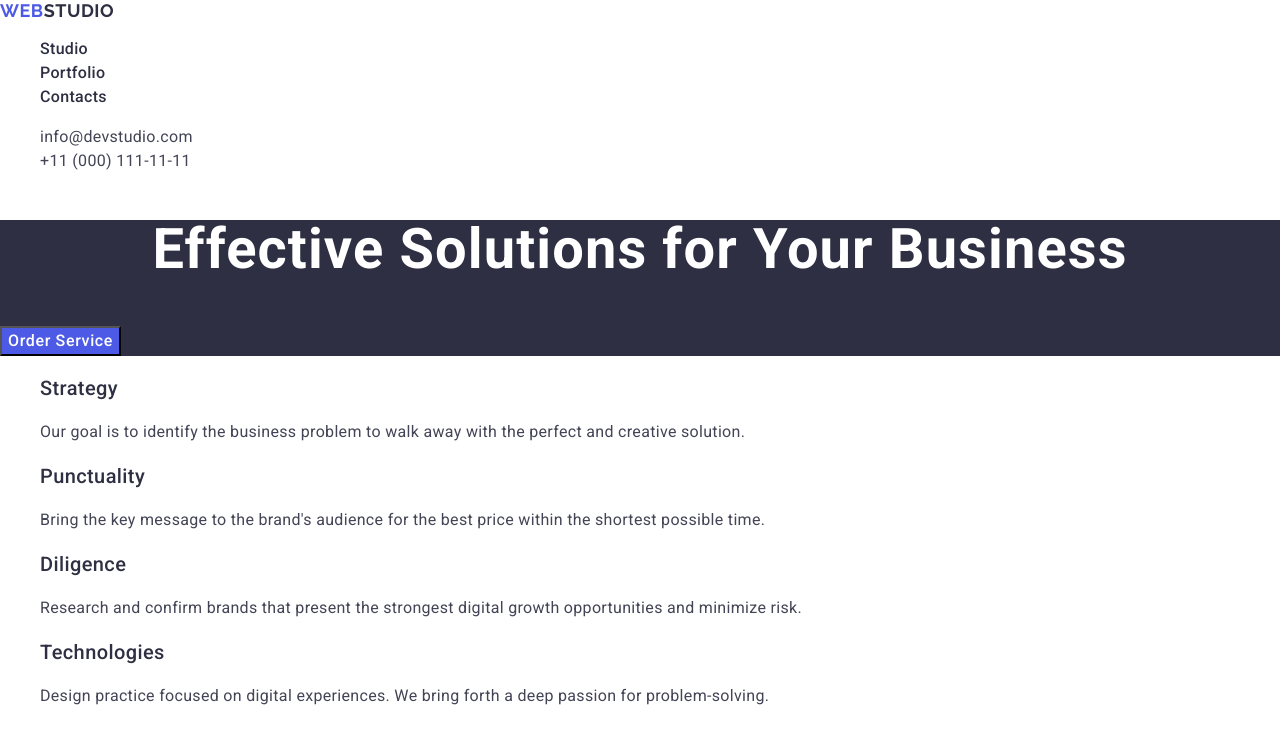
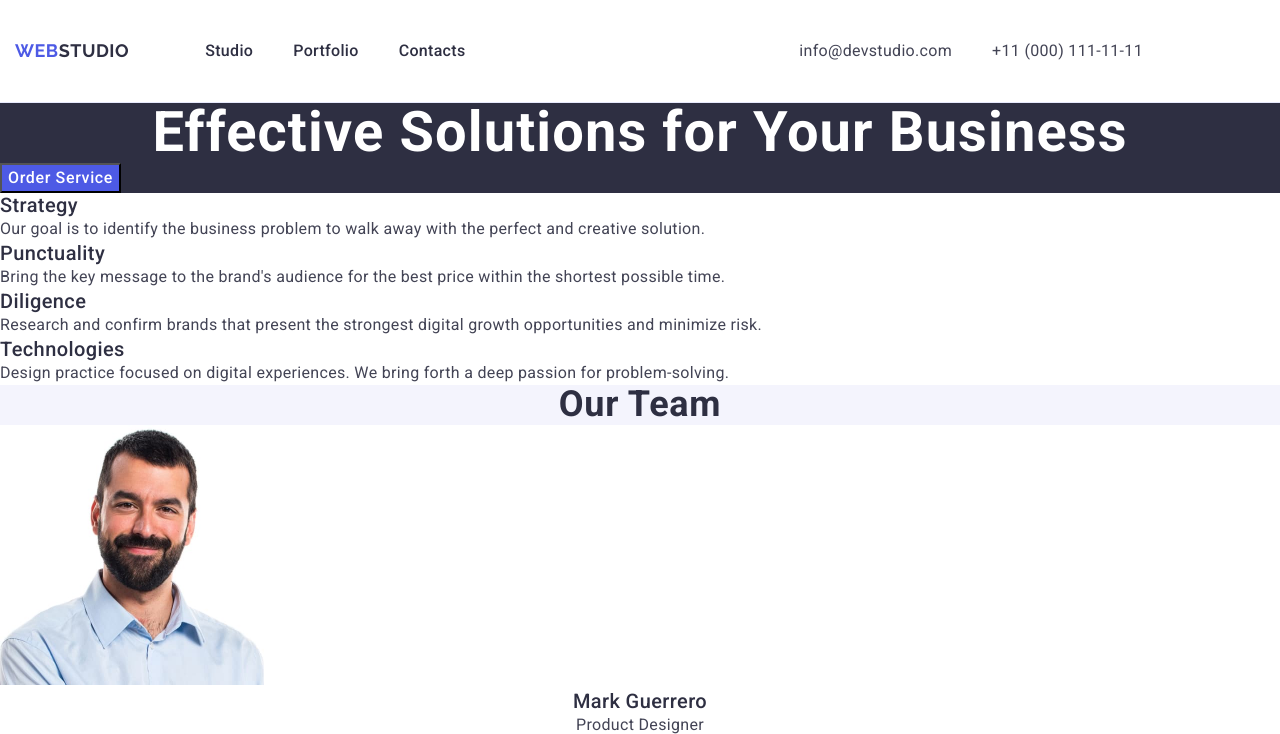
Before and after one commit to Oleksandr46/goit-markup-hw-03, a plain HTML site: page index.html in a window 1280 px wide. Shown: the top 734 px of the page. Drawn offline with nearby package versions, Linux system fonts and the light colour scheme.

Commit message:
corect css

```diff
--- a/css/style.css
+++ b/css/style.css
@@ -5,19 +5,44 @@
   color: #434455;
   font-size: 16px;
 }
-.address {
-  font-style: normal;
-}
+
 a {
   text-decoration: none;
 }
 ul,
 ol {
-  list-style: none;
+  list-style-type: none;
+  margin: 0;
+  padding: 0;
+}
+h1,
+h2,
+h3,
+h4,
+h5,
+h6,
+p {
+  margin: 0;
+}
+.container {
+  width: 1158px;
+  padding: 15px;
+  margin: 0;
 }
 /* #endregion */
 
 /* #region header*/
+.header {
+  border-bottom: 1px solid #e7e9fc;
+}
+.header-container {
+  display: flex;
+  align-items: center;
+}
+.header-nav {
+  display: flex;
+  align-items: center;
+}
 .logo {
   font-family: "Raleway", sans-serif;
   font-weight: 700;
@@ -27,32 +52,50 @@ ol {
   text-transform: uppercase;
   color: #4d5ae5;
 }
-
+.header-logo {
+  padding: 24px 0;
+  padding-right: 76px;
+}
 .logo-dark {
   color: #2e2f42;
 }
+.header-list {
+  display: flex;
+  align-items: center;
+  gap: 40px;
+}
 
 .header-link {
+  display: block;
+  padding: 24px 0;
   font-weight: 500;
   color: #2e2f42;
   line-height: 1.5;
   letter-spacing: 0.02em;
 }
-
 .header-link:hover,
-.header-link:focus {
+.header-link:focus,
+.contacts-info:hover,
+.contacts-info:focus {
   color: #404bbf;
 }
+.contacts {
+  font-style: normal;
+  margin-left: auto;
+}
+.contacts-list {
+  display: flex;
+  align-items: center;
+  gap: 40px;
+}
 
-.address-info {
+.contacts-info {
+  padding: 24px 0;
   line-height: 1.5;
   color: #434455;
   letter-spacing: 0.02em;
 }
-.address-info:hover,
-.address-info:focus {
-  color: #404bbf;
-}
+
 /* #endregion */
 
 /* #region hero */
--- a/index.html
+++ b/index.html
@@ -22,6 +22,7 @@
       crossorigin="anonymous"
       referrerpolicy="no-referrer"
     />
+
     <!-- critical css -->
     <link rel="stylesheet" href="./css/style.css" />
   </head>
@@ -29,8 +30,9 @@
   <body class="body">
     <!-- header section -->
     <header class="header">
+      <div class="container header-container">
         <nav class="header-nav">
-        <a class="logo" href="./index.html"
+          <a class="logo header-logo" href="./index.html"
             >Web<span class="logo-dark">Studio</span></a
           >
           <ul class="header-list">
@@ -45,20 +47,21 @@
             </li>
           </ul>
         </nav>
-      <address class="address">
-        <ul class="address-list">
-          <li class="address-item">
-            <a class="address-info" href="mailto:info@devstudio.com"
+        <address class="contacts">
+          <ul class="contacts-list">
+            <li class="contacts-item">
+              <a class="contacts-info" href="mailto:info@devstudio.com"
                 >info@devstudio.com</a
               ><br />
             </li>
-          <li class="address-item">
-            <a class="address-info" href="tel:+110001111111"
+            <li class="contacts-item">
+              <a class="contacts-info" href="tel:+110001111111"
                 >+11 (000) 111-11-11</a
               >
             </li>
           </ul>
         </address>
+      </div>
     </header>
     <!-- main section -->
     <main class="main">
```
Lines whose indentation alone changed are shown as unchanged.
